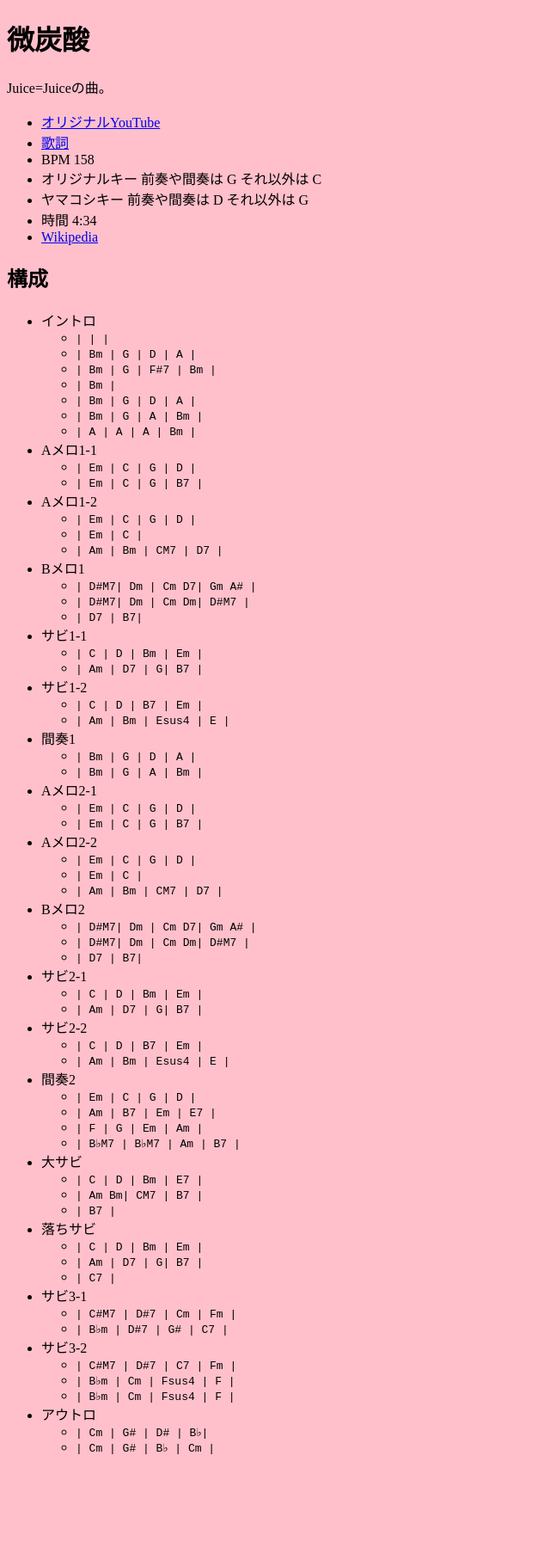
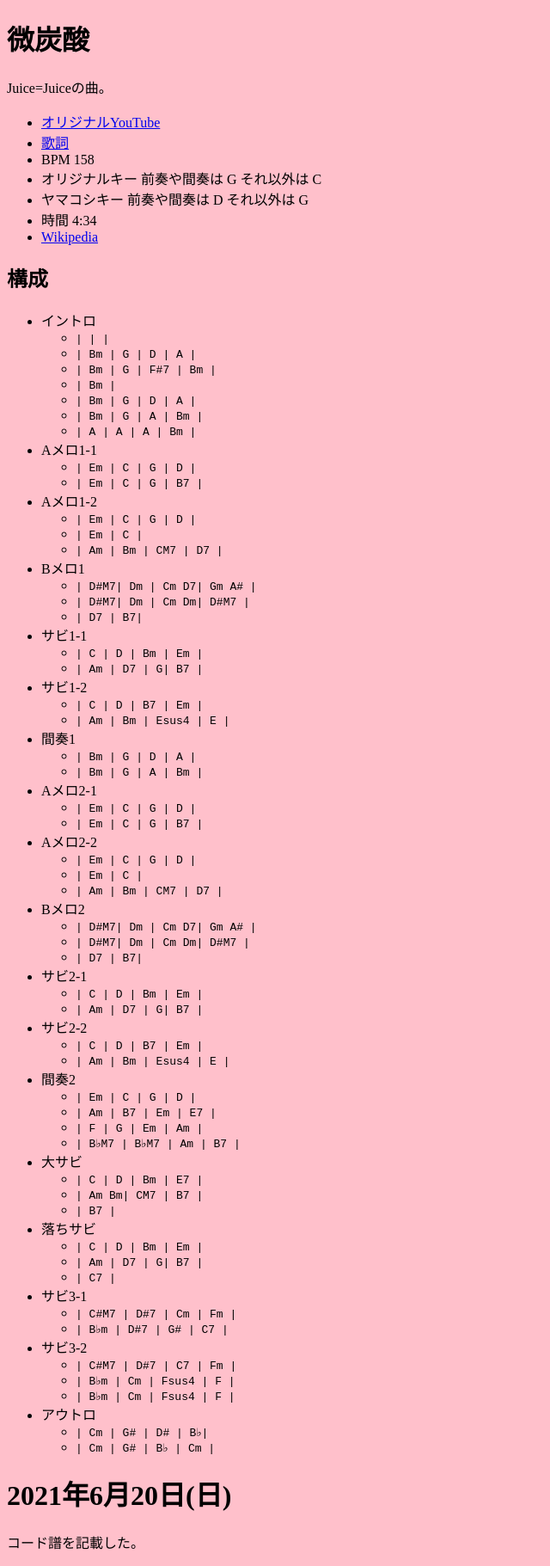
Before and after one commit to takaoyamakoshi/momochi, a Jekyll site: the page built from bitansan.md, in a window 1280 px wide. Shown: the whole page at 86% size, without its empty margins (0-640 px from the left). Built offline with Jekyll 4.4.1, drawn with Linux system fonts in a browser that asks for light colours; our own code applies the rules of GitHub Pages for plain Markdown files; before the commit the page ends 1708 px from its top, so only the background shows below that.

Commit message:
Update bitansan.md

```diff
--- a/bitansan.md
+++ b/bitansan.md
@@ -80,3 +80,7 @@ Juice=Juiceの曲。
 - アウトロ
   - `| Cm | G# | D# | B♭|`
   - `| Cm | G# | B♭ | Cm |`
+
+# 2021年6月20日(日)
+
+コード譜を記載した。
```
